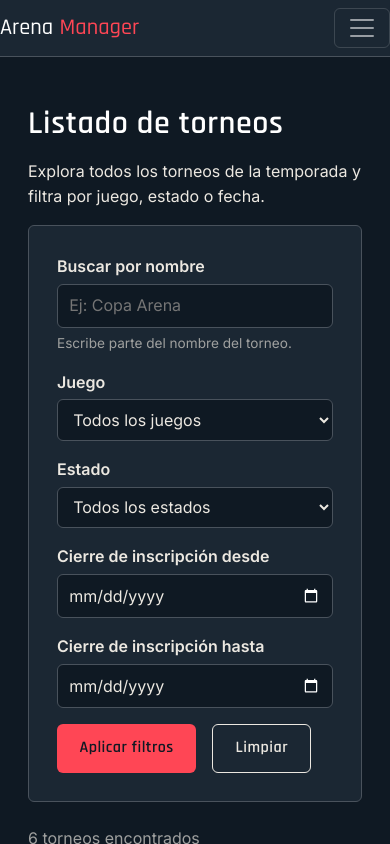
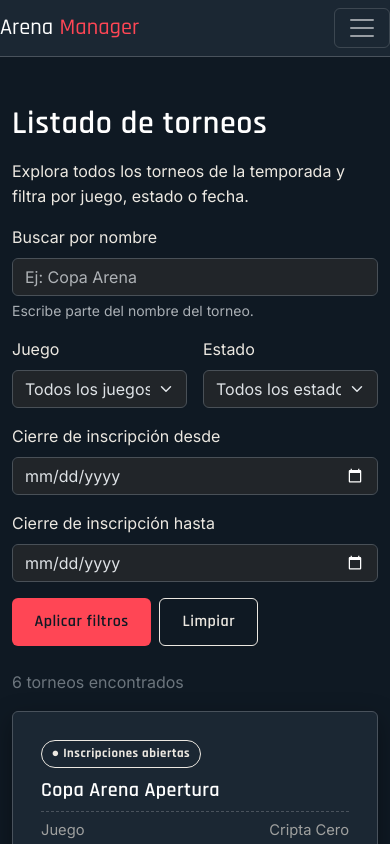
Before and after one commit to Felipe428a/Proyecto-esports-arena-manager-frontend, a React (Vite) app: page / in a window 390 px wide. Both pictures are taken after a click on the button "Ver todos los torneos". Shown: the top 844 px of the page. Built offline with nearby package versions, Linux system fonts and the light colour scheme.

Commit message:
feat: listado de torneos con grilla responsiva, formulario de filtros y tarjetas card/progress

```diff
--- a/src/components/torneos/BarraCupos.jsx
+++ b/src/components/torneos/BarraCupos.jsx
@@ -4,11 +4,11 @@ export default function BarraCupos({ cupoOcupado, cupoMax }) {
   const porcentaje = calcularPorcentajeCupos(cupoOcupado, cupoMax)
   return (
     <div
-      className="barra-cupos"
+      className="barra-cupos progress"
       role="img"
       aria-label={`${porcentaje}% de cupos ocupados`}
     >
-      <span style={{ width: `${porcentaje}%` }}></span>
+      <div className="progress-bar" style={{ width: `${porcentaje}%` }}></div>
     </div>
   )
 }
--- a/src/components/torneos/TarjetaTorneo.jsx
+++ b/src/components/torneos/TarjetaTorneo.jsx
@@ -8,7 +8,7 @@ export default function TarjetaTorneo({ torneo, mostrarModalidad = true }) {
   const juego = juegos.find((j) => j.id === torneo.juegoId)
 
   return (
-    <article className="tarjeta-torneo">
+    <article className="tarjeta-torneo card card-body h-100">
       <EtiquetaEstado estado={torneo.estado} />
       <h3>{torneo.nombre}</h3>
       <p className="fila-dato">
--- a/src/components/vistas/Torneos.jsx
+++ b/src/components/vistas/Torneos.jsx
@@ -50,34 +50,29 @@ export default function Torneos() {
   return (
     <main>
       <section>
-        <div className="contenedor">
+        <div className="container">
           <h1>Listado de torneos</h1>
           <p>Explora todos los torneos de la temporada y filtra por juego, estado o fecha.</p>
 
-          <form id="formulario-filtros" className="formulario formulario--ancho" onSubmit={handleSubmit} noValidate>
-            <div className="fila-campos">
-              <div className="campo">
-                <label htmlFor="filtro-buscar">Buscar por nombre</label>
+          <form id="formulario-filtros" className="row g-3 mb-4" onSubmit={handleSubmit} noValidate>
+            <div className="col-12 col-md-6 col-lg-4">
+              <label htmlFor="filtro-buscar" className="form-label">Buscar por nombre</label>
               <input
                 type="text"
                 id="filtro-buscar"
                 name="buscar"
+                className="form-control"
                 autoComplete="off"
                 placeholder="Ej: Copa Arena"
                 value={filtros.buscar}
                 onChange={handleCambio}
               />
-                <span className="ayuda">Escribe parte del nombre del torneo.</span>
+              <div className="form-text">Escribe parte del nombre del torneo.</div>
             </div>
 
-              <div className="campo">
-                <label htmlFor="filtro-juego">Juego</label>
-                <select
-                  id="filtro-juego"
-                  name="juego"
-                  value={filtros.juego}
-                  onChange={handleCambio}
-                >
+            <div className="col-6 col-lg-4">
+              <label htmlFor="filtro-juego" className="form-label">Juego</label>
+              <select id="filtro-juego" name="juego" className="form-select" value={filtros.juego} onChange={handleCambio}>
                 <option value="">Todos los juegos</option>
                 {juegos.map((j) => (
                   <option key={j.id} value={j.id}>
@@ -87,86 +82,69 @@ export default function Torneos() {
               </select>
             </div>
 
-              <div className="campo">
-                <label htmlFor="filtro-estado">Estado</label>
-                <select
-                  id="filtro-estado"
-                  name="estado"
-                  value={filtros.estado}
-                  onChange={handleCambio}
-                >
+            <div className="col-6 col-lg-4">
+              <label htmlFor="filtro-estado" className="form-label">Estado</label>
+              <select id="filtro-estado" name="estado" className="form-select" value={filtros.estado} onChange={handleCambio}>
                 <option value="">Todos los estados</option>
                 <option value="abierto">Inscripciones abiertas</option>
                 <option value="en_curso">En curso</option>
                 <option value="finalizado">Finalizado</option>
               </select>
             </div>
+
+            <div className="col-12 col-md-6">
+              <label htmlFor="filtro-fecha-desde" className="form-label">Cierre de inscripción desde</label>
+              <input type="date" id="filtro-fecha-desde" name="fechaDesde" className="form-control" value={filtros.fechaDesde} onChange={handleCambio} />
             </div>
 
-            <div className="fila-campos">
-              <div className="campo">
-                <label htmlFor="filtro-fecha-desde">Cierre de inscripción desde</label>
-                <input
-                  type="date"
-                  id="filtro-fecha-desde"
-                  name="fechaDesde"
-                  value={filtros.fechaDesde}
-                  onChange={handleCambio}
-                />
-              </div>
-              <div className="campo">
-                <label htmlFor="filtro-fecha-hasta">Cierre de inscripción hasta</label>
+            <div className="col-12 col-md-6">
+              <label htmlFor="filtro-fecha-hasta" className="form-label">Cierre de inscripción hasta</label>
               <input
                 type="date"
                 id="filtro-fecha-hasta"
                 name="fechaHasta"
+                className={`form-control ${errorFecha ? 'is-invalid' : ''}`}
                 value={filtros.fechaHasta}
                 onChange={handleCambio}
                 aria-invalid={errorFecha ? 'true' : 'false'}
               />
               {errorFecha && (
-                  <span id="error-filtro-fecha-hasta" className="mensaje-error" role="alert">
+                <div id="error-filtro-fecha-hasta" className="invalid-feedback" role="alert">
                   {errorFecha}
-                  </span>
+                </div>
               )}
             </div>
-            </div>
 
-            <div className="acciones-formulario">
-              <button type="submit" className="boton boton-primario">
+            <div className="col-12 d-flex flex-wrap gap-2">
+              <button type="submit" className="boton boton-primario btn">
                 Aplicar filtros
               </button>
-              <button
-                type="button"
-                id="boton-limpiar"
-                className="boton boton-secundario"
-                onClick={handleLimpiar}
-              >
+              <button type="button" id="boton-limpiar" className="boton boton-secundario btn" onClick={handleLimpiar}>
                 Limpiar
               </button>
             </div>
           </form>
 
           {!errorFecha && (
-            <p
-              id="contador-resultados"
-              aria-live="polite"
-              style={{ color: 'var(--color-texto-tenue)', marginTop: '1.5rem' }}
-            >
+            <p id="contador-resultados" aria-live="polite" className="text-secondary">
               {resultados.length} torneo{resultados.length === 1 ? '' : 's'} encontrado
               {resultados.length === 1 ? '' : 's'}
             </p>
           )}
 
-          <div id="lista-torneos" className="rejilla-tarjetas" aria-live="polite">
+          <div id="lista-torneos" className="row g-4" aria-live="polite">
             {resultados.length === 0 && !errorFecha ? (
+              <div className="col-12">
                 <MensajeEstado tipo="vacio">
                   Ningún torneo cumple con los filtros seleccionados. Prueba ajustando el juego, el
                   estado o el rango de fechas.
                 </MensajeEstado>
+              </div>
             ) : (
               resultados.map((torneo) => (
-                <TarjetaTorneo key={torneo.id} torneo={torneo} mostrarModalidad={true} />
+                <div key={torneo.id} className="col-12 col-md-6 col-lg-4">
+                  <TarjetaTorneo torneo={torneo} mostrarModalidad={true} />
+                </div>
               ))
             )}
           </div>
```
Lines whose indentation alone changed are shown as unchanged.
